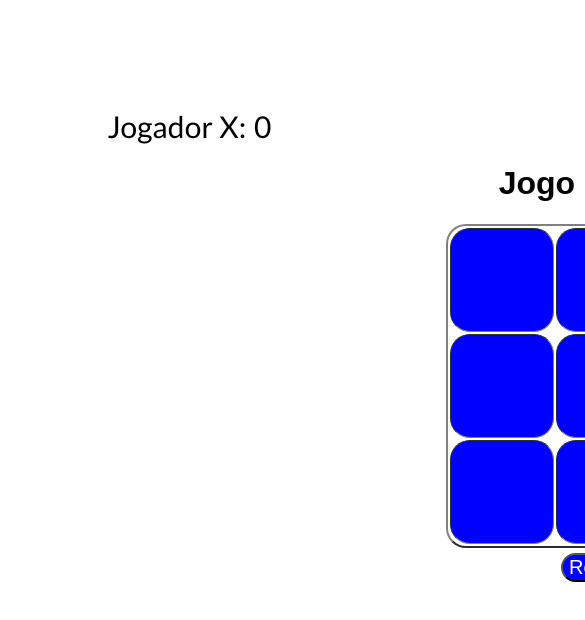
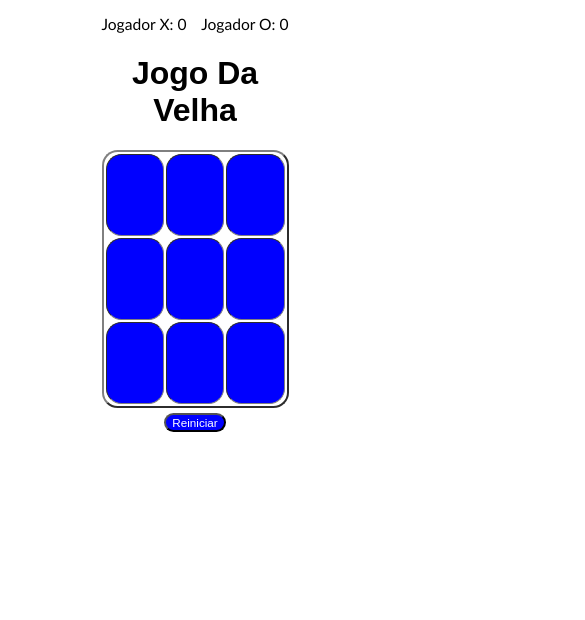
Before and after one commit to LeonadoGomes/JogodaVelha, a plain HTML site: page index.html in a window 390 px wide. Shown: the top 620 px of the page, 585 px wide, since content can reach past the window. Drawn offline with Linux system fonts and the light colour scheme; some packages are replaced by stand-ins of ours; a script that the page names is missing.

Commit message:
Adicionando meu projeto Jogo da Velha

```diff
--- a/style.css
+++ b/style.css
@@ -1,11 +1,12 @@
 .container {
     margin-left: auto;
     margin-right: auto;
-    width: 1000px;
-    padding: 100px;
+    max-width: 50%;
+    /* Alterado para uma porcentagem desejada */
+    padding: 5%;
+    /* Alterado para uma porcentagem desejada */
     text-align: center;
     position: relative;
-
 }
 
 h1 {
@@ -13,29 +14,34 @@ h1 {
 }
 
 .quadrado {
-    width: 100px;
-    height: 100px;
-    font-size: 80px;
+    width: 10vw;
+    /* Alterado para viewport width */
+    height: 10vw;
+    /* Alterado para viewport width */
+    font-size: 4vw;
+    /* Alterado para viewport width */
     text-align: center;
     background-color: blue;
     color: white;
-    border-radius: 20px;
+    border-radius: 2vw;
+    /* Alterado para viewport width */
 }
 
 .jogo {
     margin: 0 auto;
-    border-radius: 20px;
+    border-radius: 2vw;
+    /* Alterado para viewport width */
 }
 
 button {
     background-color: blue;
     color: white;
     margin-top: 5px;
-    font-size: 20px;
-    border-radius: 20px;
+    font-size: 2vw;
+    /* Alterado para viewport width */
+    border-radius: 2vw;
+    /* Alterado para viewport width */
 }
-
-
 
 /* Estilo para posicionar o placar */
 .placar {
@@ -43,12 +49,46 @@ button {
     flex-direction: row;
     justify-content: space-between;
     align-items: center;
-    margin-bottom: 10px;
+    margin-bottom: 1vw;
+    /* Alterado para viewport width */
 }
 
 #placarX,
 #placarO {
     margin: 0;
-    font-size: 30px;
+    font-size: 2vw;
+    /* Alterado para viewport width */
     font-family: 'Gill Sans', 'Gill Sans MT', Calibri, 'Trebuchet MS', sans-serif;
 }
+
+/* Adicionando media query para ajustes em telas menores */
+@media screen and (max-width: 600px) {
+    .container {
+        padding: 2%;
+    }
+
+    .quadrado {
+        width: 20vw;
+        height: 20vw;
+        font-size: 6vw;
+        border-radius: 4vw;
+    }
+
+    .jogo {
+        border-radius: 4vw;
+    }
+
+    button {
+        font-size: 3vw;
+        border-radius: 4vw;
+    }
+
+    .placar {
+        margin-bottom: 2vw;
+    }
+
+    #placarX,
+    #placarO {
+        font-size: 4vw;
+    }
+}
```
